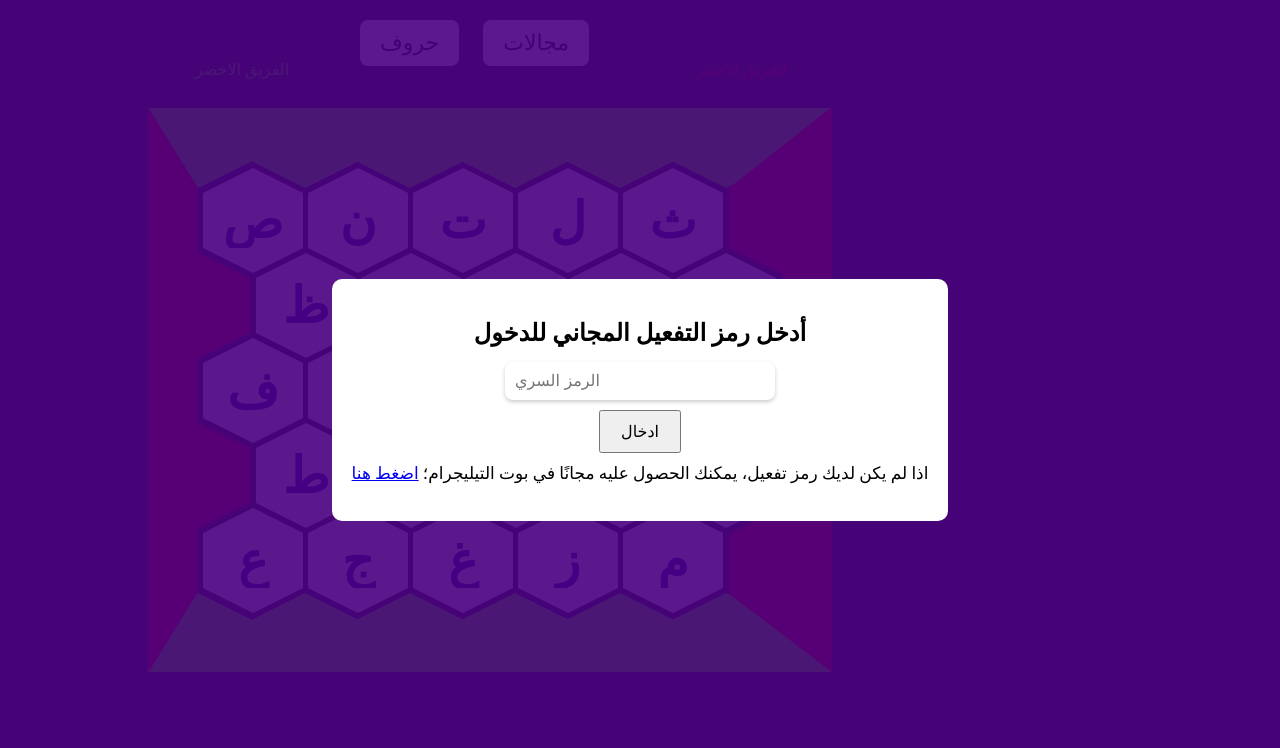
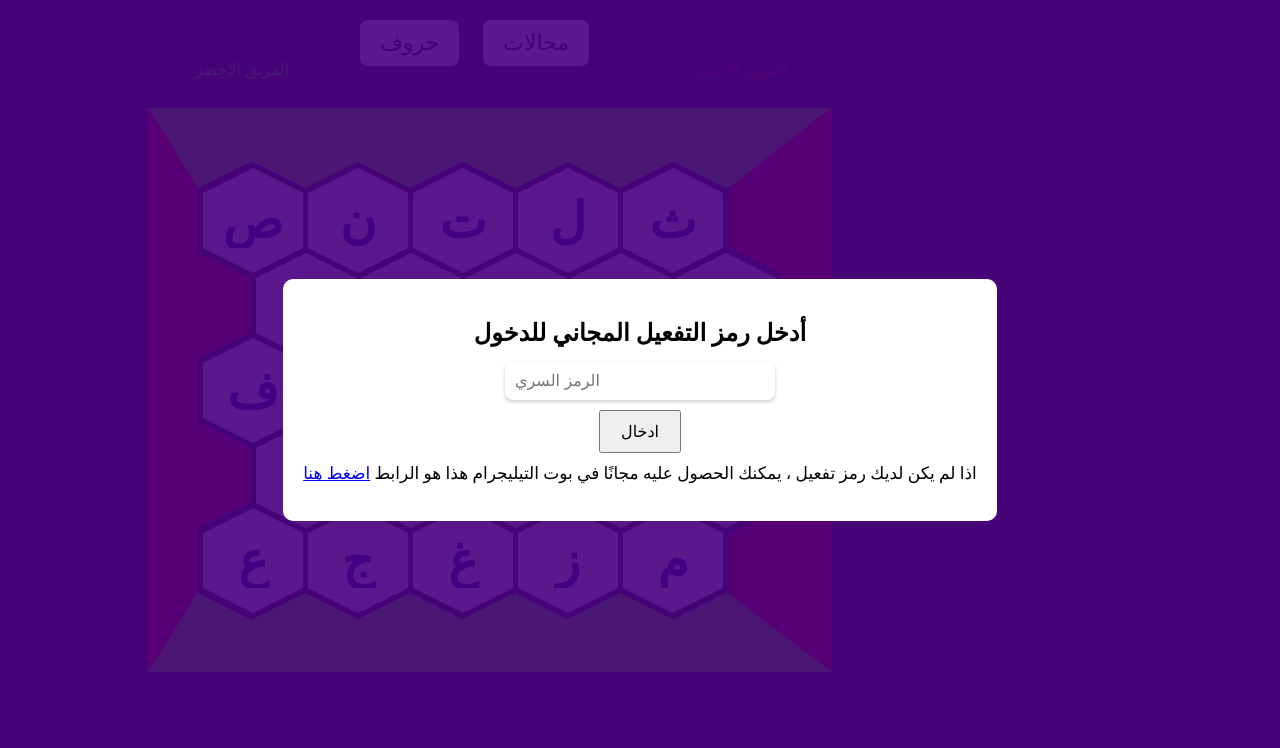
Before and after one commit to TERXGAMER0/7rofy-2, a website: page client/h1-index.html in a window 1280 px wide. Shown: the top 748 px of the page. Drawn offline with Linux system fonts and the light colour scheme; a web font is replaced by a local one.

Commit message:
Update h1-index.html

```diff
--- a/client/h1-index.html
+++ b/client/h1-index.html
@@ -19,7 +19,7 @@
           رمز خاطئ، حاول مرة أخرى
         </p>
         <p style="font-size: 17px; margin-top: 10px">
-          اذا لم يكن لديك رمز تفعيل، يمكنك الحصول عليه مجانًا في بوت التيليجرام؛
+          اذا لم يكن لديك رمز تفعيل ، يمكنك الحصول عليه مجانًا في بوت التيليجرام هذا هو الرابط
           <a href="https://t.me/ii40TSM_bot" target="_blank">اضغط هنا</a>
         </p>
       </div>
@@ -33,7 +33,9 @@
 
     <!-- المحتوى الرئيسي للعبة -->
     <div id="controls">
+      <!-- زر إعادة توزيع الحروف -->
       <button id="shuffleLettersBtn" class="control-btn">حروف</button>
+      <!-- زر إضافة المجالات -->
       <button id="addFieldsBtn" class="control-btn">مجالات</button>
     </div>
     <div id="gameDiv" style="display: 0;">
```
